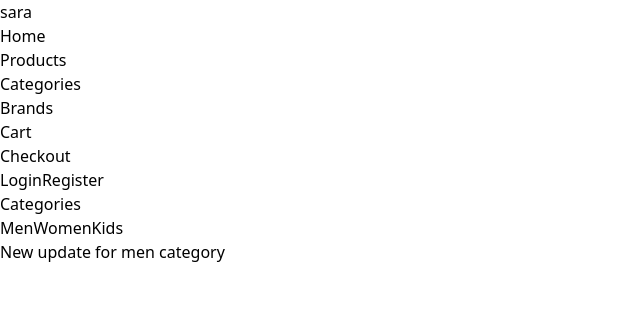
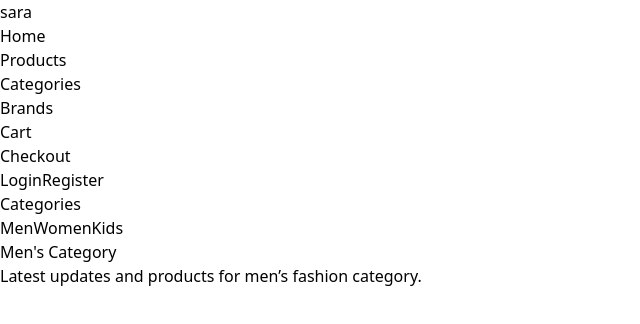
Before and after one commit to Sara-mostafa200/gitLearnReact, a React (Vite) app: page /categories/men in a window 1280 px wide. Shown: the top 324 px of the page, without its empty margins (0-640 px from the left). Built offline with nearby package versions, Linux system fonts and the light colour scheme.

Commit message:
Modify: update men component

```diff
--- a/src/Components/Men/Men.jsx
+++ b/src/Components/Men/Men.jsx
@@ -1,7 +1,11 @@
 export default function Men() {
   return (
-    <div>
-      <h1>New update for men category</h1>
-    </div>
+    <section className="men-category">
+      <header>
+        <h1>Men's Category</h1>
+      </header>
+
+      <p>Latest updates and products for men’s fashion category.</p>
+    </section>
   );
 }
```
